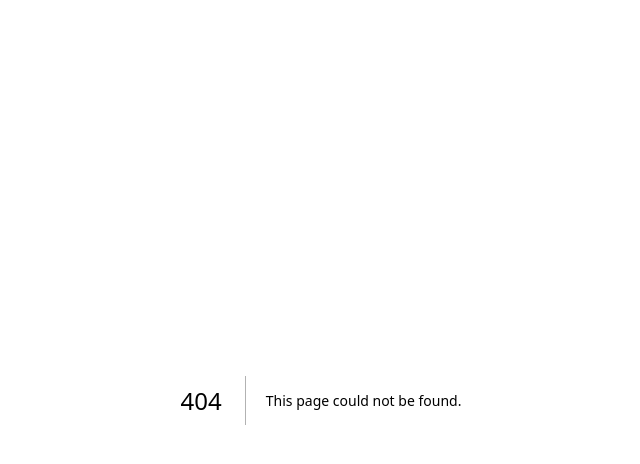
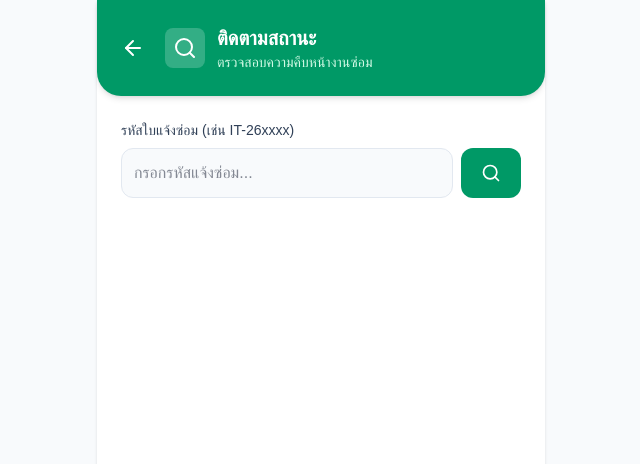
Before and after one commit to digitalhealthskomoph-arch/sko-it-asset-inventory, a Next.js app: page /liff/status in a window 1280 px wide. Before the commit this address had no page. Shown: the top 464 px of the page, without its empty margins (319-959 px from the left). Built offline with nearby package versions, Linux system fonts and the light colour scheme; no server answers.

Commit message:
feat: Add LIFF home menu and status tracking page

```diff
--- /dev/null
+++ b/src/app/liff/page.tsx
@@ -0,0 +1,56 @@
+'use client';
+
+import Link from 'next/link';
+import { Wrench, Search, Monitor } from 'lucide-react';
+
+export default function LiffHomePage() {
+  return (
+    <div className="max-w-md mx-auto bg-white min-h-screen shadow-sm">
+      <div className="bg-blue-600 text-white p-8 rounded-b-3xl shadow-md text-center">
+        <div className="bg-white/20 w-20 h-20 rounded-full flex items-center justify-center mx-auto mb-4 backdrop-blur-sm">
+          <Monitor className="w-10 h-10 text-white" />
+        </div>
+        <h1 className="text-2xl font-bold mb-2">IT Service Desk</h1>
+        <p className="text-blue-100 text-sm">สสจ.สระแก้ว</p>
+      </div>
+
+      <div className="p-6 space-y-4 mt-4">
+        <Link
+          href="/liff/repair"
+          className="flex items-center p-5 bg-white border border-slate-200 rounded-2xl shadow-sm hover:border-blue-500 hover:ring-1 hover:ring-blue-500 transition-all group"
+        >
+          <div className="bg-blue-50 p-4 rounded-xl mr-4 group-hover:bg-blue-600 transition-colors">
+            <Wrench className="w-8 h-8 text-blue-600 group-hover:text-white transition-colors" />
+          </div>
+          <div className="flex-1">
+            <h2 className="text-lg font-bold text-slate-800">แจ้งปัญหา IT</h2>
+            <p className="text-sm text-slate-500 mt-1">แจ้งซ่อมคอมพิวเตอร์และเครือข่าย</p>
+          </div>
+          <div className="text-slate-300 group-hover:text-blue-600 transition-colors">
+            <svg className="w-6 h-6" fill="none" stroke="currentColor" viewBox="0 0 24 24"><path strokeLinecap="round" strokeLinejoin="round" strokeWidth="2" d="M9 5l7 7-7 7"></path></svg>
+          </div>
+        </Link>
+
+        <Link
+          href="/liff/status"
+          className="flex items-center p-5 bg-white border border-slate-200 rounded-2xl shadow-sm hover:border-emerald-500 hover:ring-1 hover:ring-emerald-500 transition-all group"
+        >
+          <div className="bg-emerald-50 p-4 rounded-xl mr-4 group-hover:bg-emerald-600 transition-colors">
+            <Search className="w-8 h-8 text-emerald-600 group-hover:text-white transition-colors" />
+          </div>
+          <div className="flex-1">
+            <h2 className="text-lg font-bold text-slate-800">ติดตามสถานะ</h2>
+            <p className="text-sm text-slate-500 mt-1">เช็คสถานะการแจ้งซ่อมของคุณ</p>
+          </div>
+          <div className="text-slate-300 group-hover:text-emerald-600 transition-colors">
+            <svg className="w-6 h-6" fill="none" stroke="currentColor" viewBox="0 0 24 24"><path strokeLinecap="round" strokeLinejoin="round" strokeWidth="2" d="M9 5l7 7-7 7"></path></svg>
+          </div>
+        </Link>
+      </div>
+
+      <div className="text-center p-6 mt-8">
+        <p className="text-xs text-slate-400">© {new Date().getFullYear()} IT Asset Inventory</p>
+      </div>
+    </div>
+  );
+}
--- a/src/app/liff/repair/page.tsx
+++ b/src/app/liff/repair/page.tsx
@@ -3,6 +3,7 @@
 import { useState, useEffect } from 'react';
 import { supabase } from '@/lib/supabase';
 import { Loader2, Wrench, Upload } from 'lucide-react';
+import Link from 'next/link';
 
 type Department = { id: string; name: string };
 type Personnel = { id: string; first_name: string; last_name: string };
@@ -133,6 +134,9 @@ export default function RepairFormPage() {
     <div className="max-w-md mx-auto bg-white min-h-screen shadow-sm">
       <div className="bg-blue-600 text-white p-6 rounded-b-3xl shadow-md">
         <div className="flex items-center gap-3">
+          <Link href="/liff" className="p-2 hover:bg-white/20 rounded-lg transition-colors -ml-2">
+            <svg className="w-6 h-6" fill="none" stroke="currentColor" viewBox="0 0 24 24"><path strokeLinecap="round" strokeLinejoin="round" strokeWidth="2" d="M10 19l-7-7m0 0l7-7m-7 7h18"></path></svg>
+          </Link>
           <div className="bg-white/20 p-2 rounded-lg">
             <Wrench className="w-6 h-6" />
           </div>
--- /dev/null
+++ b/src/app/liff/status/page.tsx
@@ -0,0 +1,145 @@
+'use client';
+
+import { useState } from 'react';
+import Link from 'next/link';
+import { supabase } from '@/lib/supabase';
+import { Loader2, Search, ArrowLeft } from 'lucide-react';
+
+export default function StatusTrackingPage() {
+  const [ticketNumber, setTicketNumber] = useState('');
+  const [loading, setLoading] = useState(false);
+  const [ticket, setTicket] = useState<any | null>(null);
+  const [searched, setSearched] = useState(false);
+
+  const handleSearch = async (e: React.FormEvent) => {
+    e.preventDefault();
+    if (!ticketNumber.trim()) return;
+
+    setLoading(true);
+    setSearched(false);
+    setTicket(null);
+
+    // Add 'IT-' prefix automatically if user just typed numbers
+    let searchId = ticketNumber.trim().toUpperCase();
+    if (/^\d+$/.test(searchId)) {
+      const year = new Date().getFullYear() + 543;
+      searchId = `IT-${year.toString().slice(2)}${searchId}`;
+    }
+
+    const { data, error } = await supabase
+      .from('repair_tickets')
+      .select(`
+        *,
+        personnel (first_name, last_name),
+        assets (asset_number, brand_model)
+      `)
+      .eq('ticket_number', searchId)
+      .single();
+
+    if (data && !error) {
+      setTicket(data);
+    }
+
+    setLoading(false);
+    setSearched(true);
+  };
+
+  return (
+    <div className="max-w-md mx-auto bg-white min-h-screen shadow-sm relative pb-10">
+      <div className="bg-emerald-600 text-white p-6 rounded-b-3xl shadow-md">
+        <div className="flex items-center gap-3">
+          <Link href="/liff" className="p-2 hover:bg-white/20 rounded-lg transition-colors -ml-2">
+            <ArrowLeft className="w-6 h-6" />
+          </Link>
+          <div className="bg-white/20 p-2 rounded-lg">
+            <Search className="w-6 h-6" />
+          </div>
+          <div>
+            <h1 className="text-xl font-bold">ติดตามสถานะ</h1>
+            <p className="text-emerald-100 text-sm">ตรวจสอบความคืบหน้างานซ่อม</p>
+          </div>
+        </div>
+      </div>
+
+      <div className="p-6">
+        <form onSubmit={handleSearch} className="mb-8">
+          <label className="block text-sm font-medium text-slate-700 mb-2">
+            รหัสใบแจ้งซ่อม (เช่น IT-26xxxx)
+          </label>
+          <div className="flex gap-2">
+            <input
+              type="text"
+              required
+              value={ticketNumber}
+              onChange={(e) => setTicketNumber(e.target.value)}
+              placeholder="กรอกรหัสแจ้งซ่อม..."
+              className="flex-1 p-3 bg-slate-50 border border-slate-200 rounded-xl outline-none focus:ring-2 focus:ring-emerald-500 uppercase"
+            />
+            <button
+              type="submit"
+              disabled={loading}
+              className="bg-emerald-600 hover:bg-emerald-700 text-white px-5 rounded-xl font-medium transition-colors disabled:opacity-70 flex items-center justify-center"
+            >
+              {loading ? <Loader2 className="w-5 h-5 animate-spin" /> : <Search className="w-5 h-5" />}
+            </button>
+          </div>
+        </form>
+
+        {searched && !ticket && (
+          <div className="text-center p-8 bg-slate-50 rounded-2xl border border-slate-100 text-slate-500">
+            <Search className="w-12 h-12 text-slate-300 mx-auto mb-3" />
+            <p>ไม่พบข้อมูลการแจ้งซ่อม</p>
+            <p className="text-xs mt-1">โปรดตรวจสอบรหัสใบแจ้งซ่อมอีกครั้ง</p>
+          </div>
+        )}
+
+        {ticket && (
+          <div className="bg-white border border-slate-200 rounded-2xl p-5 shadow-sm space-y-4">
+            <div className="flex justify-between items-start border-b border-slate-100 pb-4">
+              <div>
+                <div className="text-sm text-slate-500 mb-1">รหัสแจ้งซ่อม</div>
+                <div className="text-xl font-bold text-slate-800">{ticket.ticket_number}</div>
+              </div>
+              <span className={`px-3 py-1 rounded-full text-xs font-bold border ${
+                ticket.status === 'เสร็จสิ้น' ? 'bg-green-50 text-green-700 border-green-200' :
+                ticket.status === 'กำลังดำเนินการ' ? 'bg-blue-50 text-blue-700 border-blue-200' :
+                'bg-orange-50 text-orange-700 border-orange-200'
+              }`}>
+                {ticket.status}
+              </span>
+            </div>
+
+            <div className="grid grid-cols-2 gap-y-4 gap-x-2 text-sm">
+              <div>
+                <div className="text-slate-500 mb-0.5">วันที่แจ้ง</div>
+                <div className="font-medium text-slate-800">
+                  {new Date(ticket.created_at).toLocaleDateString('th-TH')}
+                </div>
+              </div>
+              <div>
+                <div className="text-slate-500 mb-0.5">ผู้แจ้ง</div>
+                <div className="font-medium text-slate-800">
+                  {ticket.personnel?.first_name} {ticket.personnel?.last_name}
+                </div>
+              </div>
+              <div className="col-span-2">
+                <div className="text-slate-500 mb-0.5">อาการเสีย</div>
+                <div className="font-medium text-slate-800 bg-slate-50 p-2 rounded-lg border border-slate-100">
+                  {ticket.description}
+                </div>
+              </div>
+              {ticket.resolution_notes && (
+                <div className="col-span-2">
+                  <div className="text-emerald-600 mb-0.5 font-medium">บันทึกการแก้ไขจากช่าง</div>
+                  <div className="font-medium text-emerald-800 bg-emerald-50 p-2 rounded-lg border border-emerald-100">
+                    {ticket.resolution_notes}
+                  </div>
+                </div>
+              )}
+            </div>
+          </div>
+        )}
+      </div>
+    </div>
+  );
+}
```
